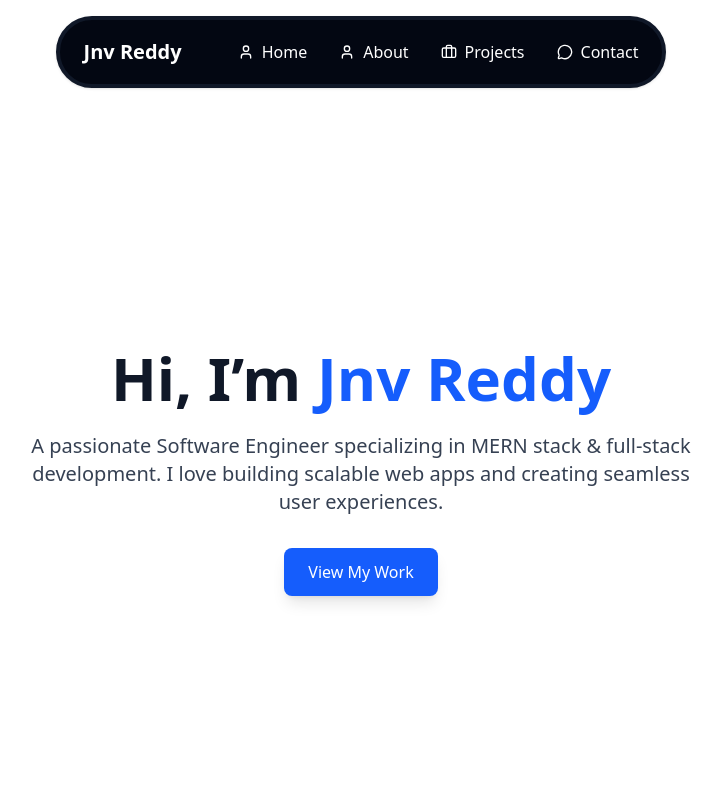
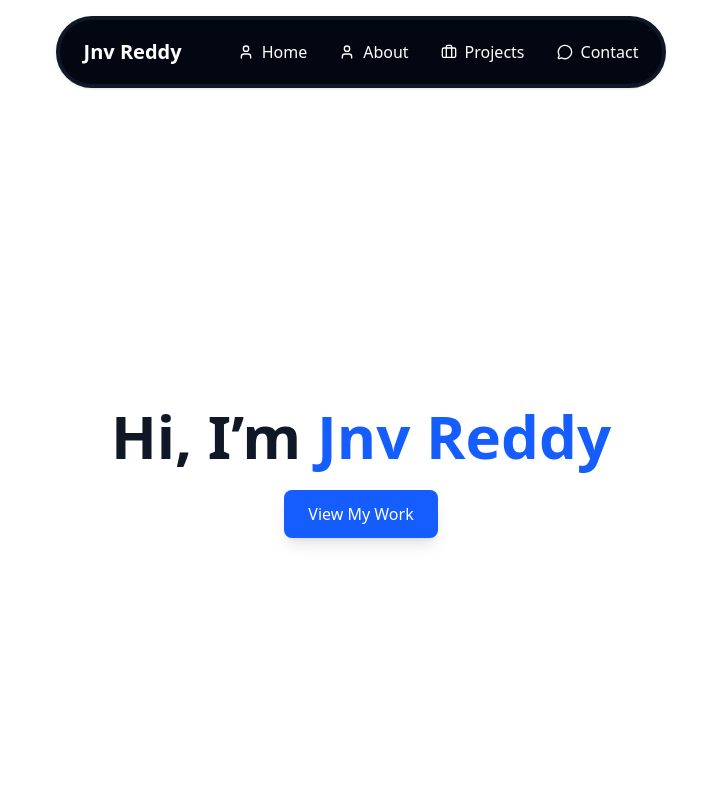
Before and after one commit to jnvreddy/Portfolio, a React (Vite) app: page / in a window 1280 px wide. Shown: the top 800 px of the page, without its empty margins (279-999 px from the left). Built offline with nearby package versions, Linux system fonts and the light colour scheme.

Commit message:
removed bio

```diff
--- a/src/components/Home.tsx
+++ b/src/components/Home.tsx
@@ -13,10 +13,7 @@ const Home = () => {
         <h1 className="text-4xl md:text-6xl font-bold mb-6">
           Hi, I’m <span className="text-blue-600 dark:text-blue-400">Jnv Reddy</span>
         </h1>
-        <p className="text-lg md:text-xl max-w-2xl mb-8 text-gray-700 dark:text-gray-300">
-          A passionate Software Engineer specializing in MERN stack & full-stack development.
-          I love building scalable web apps and creating seamless user experiences.
-        </p>
+
         <a
           href="#projects"
           className="px-6 py-3 bg-blue-600 text-white rounded-lg shadow-lg hover:bg-blue-700 transition"
```
